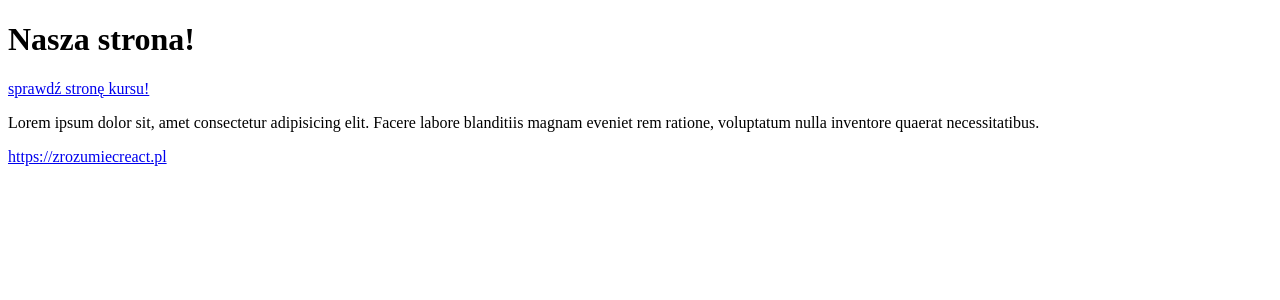
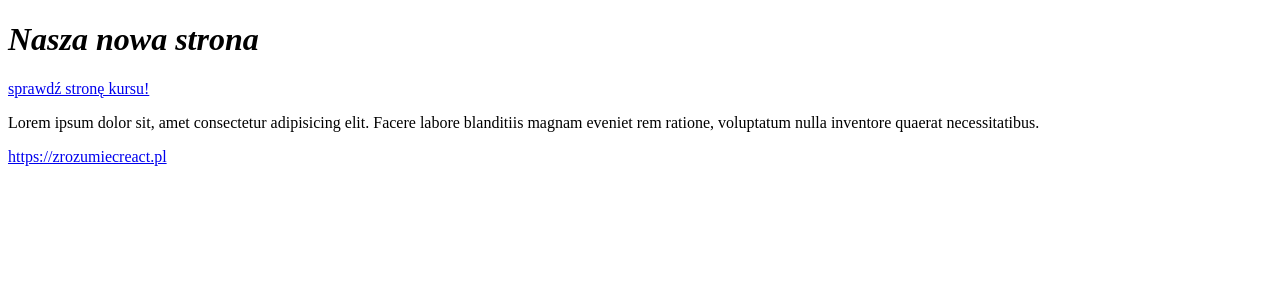
Before and after one commit to thempower/understand_react, a React (Vite) app: page / in a window 1280 px wide. Shown: the top 300 px of the page. Built offline with nearby package versions, Linux system fonts and the light colour scheme.

Commit message:
props.children

```diff
--- /dev/null
+++ b/src/components/HeadingItalic.jsx
@@ -0,0 +1,7 @@
+export function HeadingItalic(props) {
+
+    const date = new Date();
+
+    return <h1><i>{props.children}</i></h1>
+
+}
--- a/src/main.jsx
+++ b/src/main.jsx
@@ -1,9 +1,10 @@
 import ReactDOM from "react-dom/client";
 import { Link } from "./components/Link";
+import { HeadingItalic } from "./components/HeadingItalic";
 
 const element = (
     <>
-        <h1>Nasza strona!</h1>
+        <HeadingItalic>Nasza nowa strona</HeadingItalic>
         <main>
             <Link text="sprawdź stronę kursu!" shouldOpenNewTab={true} />
             <p>
```
